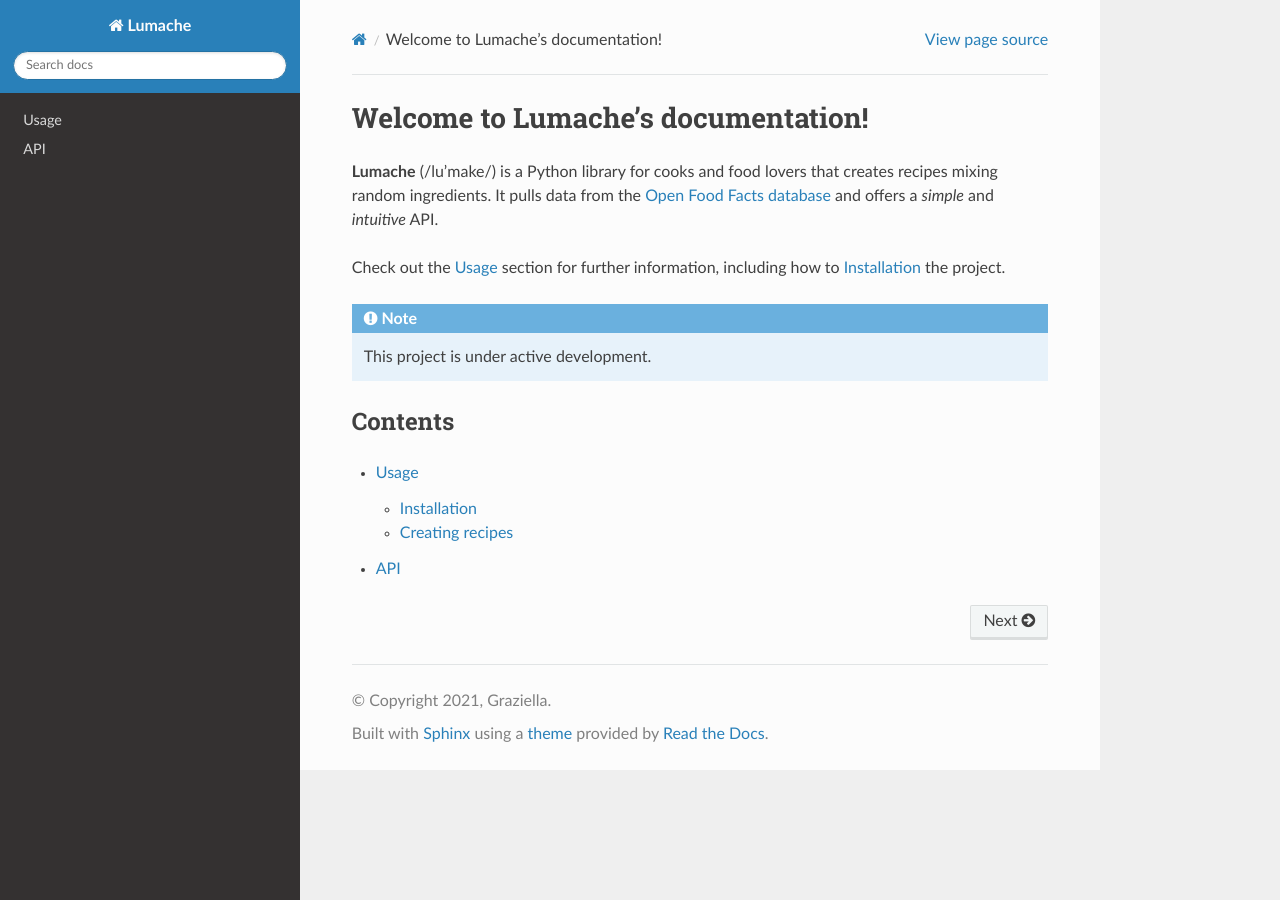
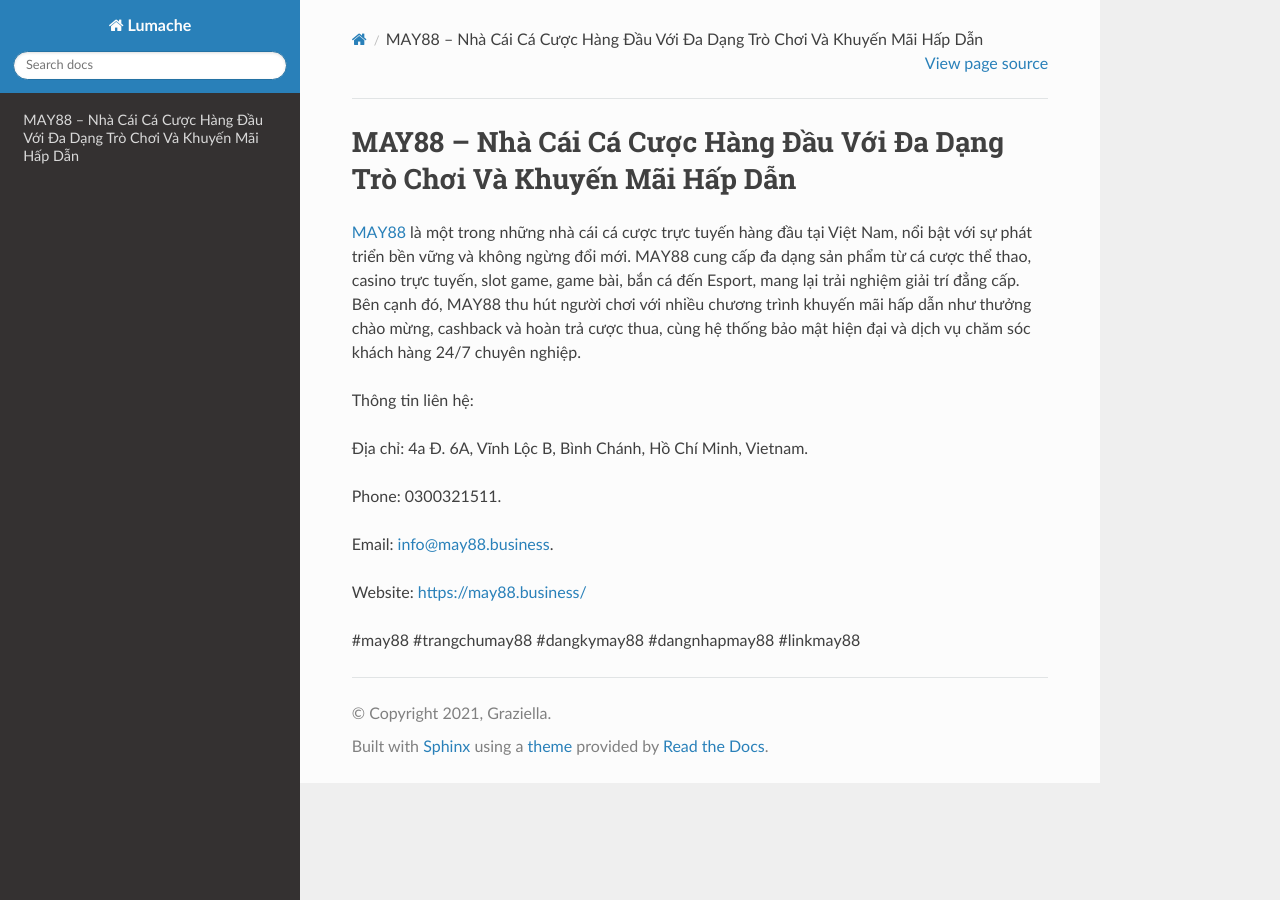
Before and after one commit to p8ebermouc/may88business, a Sphinx documentation site: the page built from docs/source/index.rst, in a window 1280 px wide. Built offline with Sphinx 7.4.7 and the Read the Docs theme 3.1.0, drawn with Linux system fonts in a browser that asks for light colours.

Commit message:
Update index.rst

```diff
--- a/docs/source/index.rst
+++ b/docs/source/index.rst
@@ -1,22 +1,16 @@
-Welcome to Lumache's documentation!
+MAY88 – Nhà Cái Cá Cược Hàng Đầu Với Đa Dạng Trò Chơi Và Khuyến Mãi Hấp Dẫn
 ===================================
 
-**Lumache** (/lu'make/) is a Python library for cooks and food lovers
-that creates recipes mixing random ingredients.
-It pulls data from the `Open Food Facts database <https://world.openfoodfacts.org/>`_
-and offers a *simple* and *intuitive* API.
+`MAY88 <https://may88.business/>`_ là một trong những nhà cái cá cược trực tuyến hàng đầu tại Việt Nam, nổi bật với sự phát triển bền vững và không ngừng đổi mới. MAY88 cung cấp đa dạng sản phẩm từ cá cược thể thao, casino trực tuyến, slot game, game bài, bắn cá đến Esport, mang lại trải nghiệm giải trí đẳng cấp. Bên cạnh đó, MAY88 thu hút người chơi với nhiều chương trình khuyến mãi hấp dẫn như thưởng chào mừng, cashback và hoàn trả cược thua, cùng hệ thống bảo mật hiện đại và dịch vụ chăm sóc khách hàng 24/7 chuyên nghiệp.
 
-Check out the :doc:`usage` section for further information, including
-how to :ref:`installation` the project.
+Thông tin liên hệ:
 
-.. note::
+Địa chỉ: 4a Đ. 6A, Vĩnh Lộc B, Bình Chánh, Hồ Chí Minh, Vietnam.
 
-   This project is under active development.
+Phone: 0300321511.
 
-Contents
---------
+Email: info@may88.business.
 
-.. toctree::
+Website: https://may88.business/
 
-   usage
-   api
+#may88 #trangchumay88 #dangkymay88 #dangnhapmay88 #linkmay88
```
